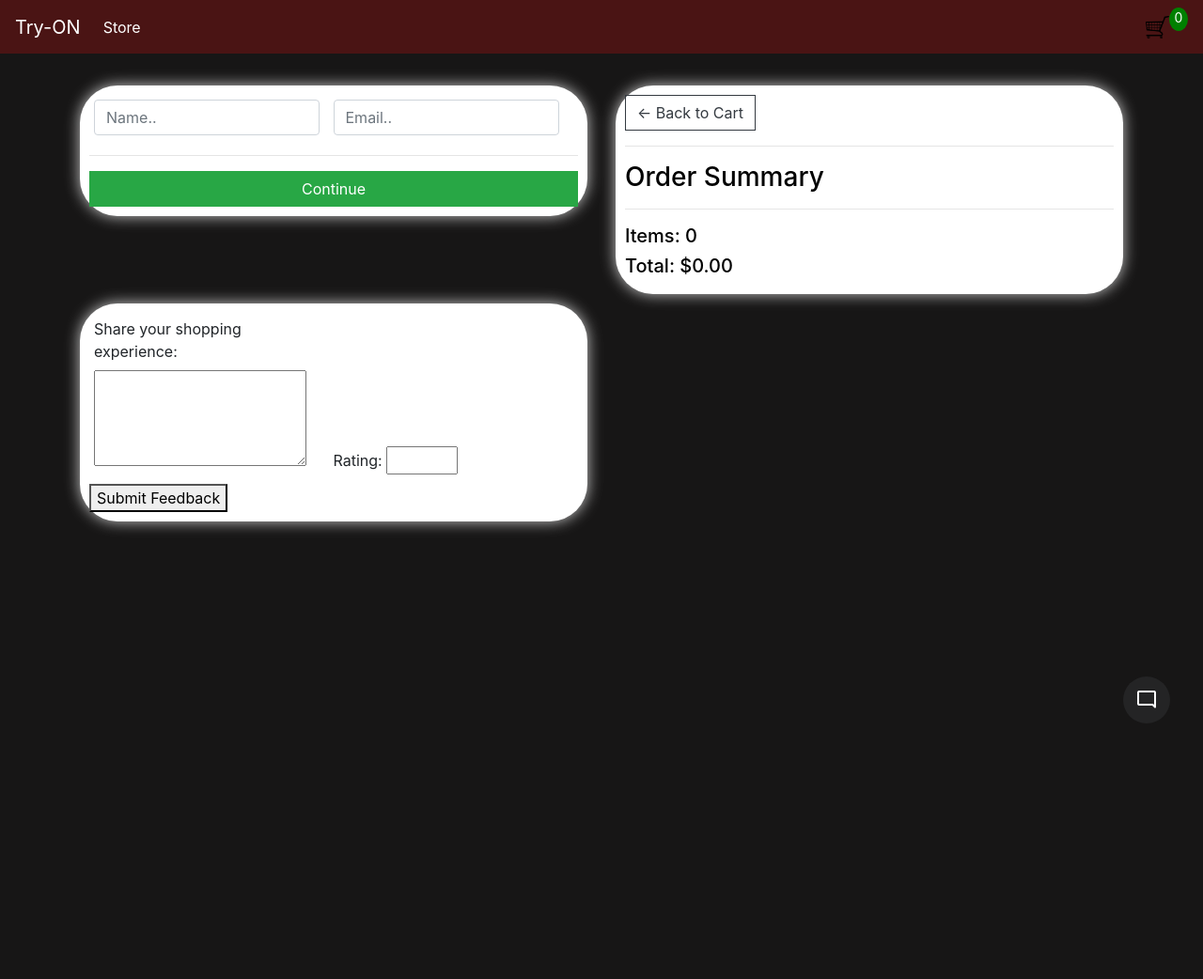
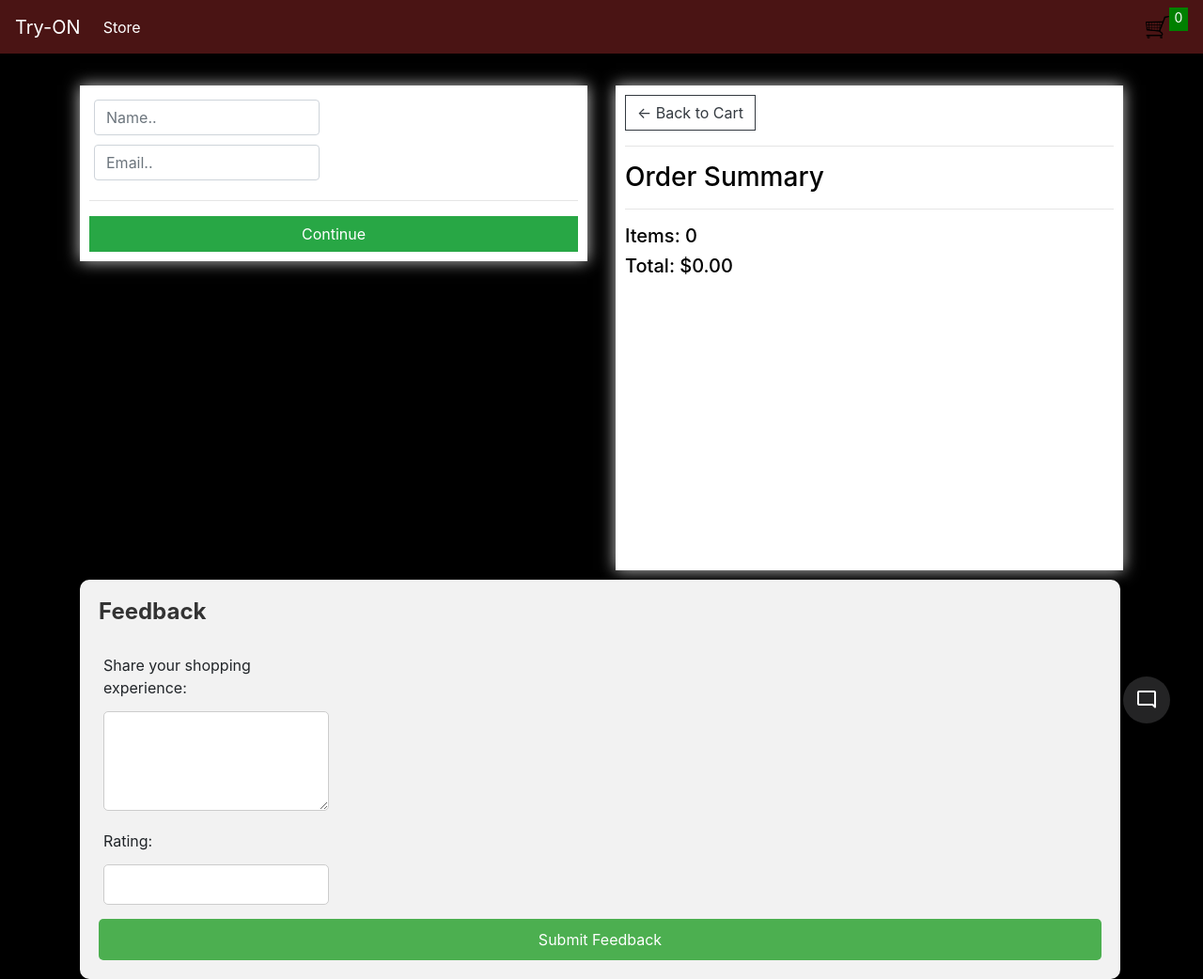
Before and after one commit to jahneafrancis/TryOn_group4, a Django app: page /checkout/ in a window 1280 px wide. Shown: the whole page at 94% size. Before the commit the page ends 770 px from the top, so only its background shows below. Run offline with Django 4.2, Linux system fonts and the light colour scheme; some libraries are stand-ins or nearby versions.

Commit message:
updates to frontend

```diff
--- a/static/CSS/main.css
+++ b/static/CSS/main.css
@@ -1,111 +1,108 @@
-body{
-	background-color: hsl(0, 2%, 9%);
+body {
+  background-color: hsl(0, 0%, 0%);
 }
 
-h1,h2,h3,h4,h5,h6{
-	color:hsl(0, 0%, 0%);
+h1, h2, h3, h4, h5, h6 {
+  color: hsl(0, 0%, 0%);
 }
 
-.box-element{
-	box-shadow:hsl(0, 0%, 80%) 0 0 16px;
+.box-element {
+  box-shadow: hsl(0, 0%, 80%) 0 0 16px;
   background-color: #fff;
-	border-radius: 40px;
+  border-radius: 0; /* Changed from 40px */
   padding: 10px;
 }
 
+.row .col-lg-6:nth-child(2) .box-element {
+  min-height: 516px; /* Set the minimum height for the Order Summary box */
+}
+
 .thumbnail {
-    width: 100%; /* Width is 100% of its container */
-    height: 350px; /* Increased fixed height */
-    overflow: hidden; /* Ensures the image doesn't overflow the container */
-    display: flex; /* Use flexbox to center the image */
-    align-items: center; /* Align vertically */
-    justify-content: center; /* Align horizontally */
-    box-shadow: -1px -3px 5px -2px #4a1414;
+  width: 100%;
+  height: 350px;
+  overflow: hidden;
+  display: flex;
+  align-items: center;
+  justify-content: center;
+  box-shadow: -1px -3px 5px -2px #4a1a1a;
 }
 
 .thumbnail img {
-    max-width: 100%; /* Max width is 100% of the container */
-    max-height: 300%; /* Max height to fit the container */
-    object-fit: contain; /* Ensures that the image's aspect ratio is preserved */
+  max-width: 100%;
+  max-height: 300%;
+  object-fit: contain;
 }
 
-
-
-
-.product{
-	border-radius: 0 0 4px 4px;
+.product {
+  border-radius: 0; /* Changed from 0 0 4px 4px */
 }
 
-.bg-dark{
+.bg-dark {
   background-color: #4a1414!important;
 }
 
-#cart-icon{
-	width:25px;
+#cart-icon {
+  width: 25px;
   display: inline-block;
   margin-left: 15px;
 }
 
-#cart-total{
+#cart-total {
   display: block;
   text-align: center;
-	color:#fff;
+  color: #fff;
   background-color: green;
   width: 20px;
   height: 25px;
-	border-radius: 50%;
+  border-radius: 0; /* Changed from 50% */
   font-size: 14px;
 }
 
-.col-lg-4, .col-lg-6, .col-lg-8, .col-lg-12{
+.col-lg-4, .col-lg-6, .col-lg-8, .col-lg-12 {
   margin-top: 10px;
 }
 
-.btn{
+.btn {
   border-radius: 0;
 }
 
-.row-image{
+.row-image {
   width: 100px;
 }
 
-.form-field{
-	width:250px;
+.form-field {
+  width: 250px;
   display: inline-block;
   padding: 5px;
 }
 
-.cart-row{
+.cart-row {
   display: flex;
   align-items: flex-stretch;
   padding-bottom: 10px;
   margin-bottom: 10px;
   border-bottom: 1px solid #ececec;
-
 }
 
-.quantity{
+.quantity {
   display: inline-block;
   font-weight: 700;
-	padding-right:10px;
-
-
+  padding-right: 10px;
 }
 
-.chg-quantity{
+.chg-quantity {
   width: 12px;
   cursor: pointer;
   display: block;
   margin-top: 5px;
-	transition:.1s;
+  transition: .1s;
 }
 
-.chg-quantity:hover{
+.chg-quantity:hover {
   opacity: .6;
 }
 
-
-.hidden{
+.hidden {
   display: none!important;
 }
 
@@ -298,3 +295,88 @@ body.show-chatbot .chatbot {
     display: block;
   }
 }
+.feedback-form-wrapper {
+  background-color: #f2f2f2;
+  padding: 20px;
+  border-radius: 10px;
+  box-shadow: 0 0 10px rgba(0, 0, 0, 0.1);
+  width: 205%; /* Adjusted from 50% to 75% */
+  margin: auto; /* Center the form within its container */
+}
+
+.feedback-form {
+  display: flex;
+  flex-direction: column;
+  gap: 10px;
+}
+
+.form-title {
+  font-size: 24px;
+  font-weight: bold;
+  margin-bottom: 15px;
+  color: #333;
+}
+
+.form-field {
+  display: flex;
+  flex-direction: column;
+  gap: 5px;
+}
+
+.label {
+  font-size: 16px;
+  color: #333;
+}
+
+.textarea-field, .input-field {
+  padding: 10px;
+  border: 1px solid #ccc;
+  border-radius: 5px;
+  font-size: 14px;
+}
+
+.submit-button {
+  background-color: #4CAF50;
+  color: white;
+  padding: 10px 20px;
+  border: none;
+  border-radius: 5px;
+  cursor: pointer;
+  font-size: 16px;
+  transition: background-color 0.3s;
+}
+
+.submit-button:hover {
+  background-color: #45a049;
+}
+
+/* Search Bar Styles */
+.search-bar {
+  display: flex;
+  justify-content: center;
+  margin-bottom: 20px;
+}
+
+.search-bar input[type="text"] {
+  padding: 10px;
+  border: 1px solid #ddd;
+  border-radius: 5px 0 0 5px; /* Rounded corners on the left side */
+  box-shadow: 0 2px 5px rgba(0, 0, 0, 0.1);
+  outline: none;
+  width: 60%; /* Adjust based on preference */
+}
+
+.search-bar button {
+  padding: 10px 15px;
+  border: 1px solid #ddd;
+  border-left: none; /* Seamless connection with the input field */
+  border-radius: 0 5px 5px 0; /* Rounded corners on the right side */
+  background-color: #000000; /* Example color */
+  color: white;
+  box-shadow: 0 2px 5px rgba(0, 0, 0, 0.1);
+  cursor: pointer;
+}
+
+.search-bar button:hover {
+  background-color: #45a049; /* Slightly darker shade for hover */
+}
--- a/store/Templates/store/Checkout.html
+++ b/store/Templates/store/Checkout.html
@@ -68,19 +68,19 @@
 
 <!-- Feedback Section -->
 <div class="col-lg-6">
-            <div class="box-element" id="feedback-form-wrapper">
-                <form id="feedback-form">
+    <div class="feedback-form-wrapper" id="feedback-form-wrapper">
+        <form id="feedback-form" class="feedback-form">
+            <h2 class="form-title">Feedback</h2>
             <div class="form-field">
                 <label for="feedback-text">Share your shopping experience:</label>
-                        <textarea id="feedback-text" name="feedbackText" rows="4" required></textarea>
+                <textarea id="feedback-text" name="feedbackText" rows="4" class="textarea-field" required></textarea>
             </div>
             <div class="form-field">
                 <label for="feedback-rating">Rating:</label>
-                        <input type="number" id="feedback-rating" name="feedbackRating" min="1" max="5" required>
+                <input type="number" id="feedback-rating" name="feedbackRating" class="input-field" min="1" max="5" required>
             </div>
-                    <button type="submit">Submit Feedback</button>
+            <button type="submit" class="submit-button">Submit Feedback</button>
         </form>
-            </div>
     </div>
 </div>
 
```
Also changed, not shown: store/Templates/store/Store.html (+6 -2 lines). Lines whose indentation alone changed are shown as unchanged.
